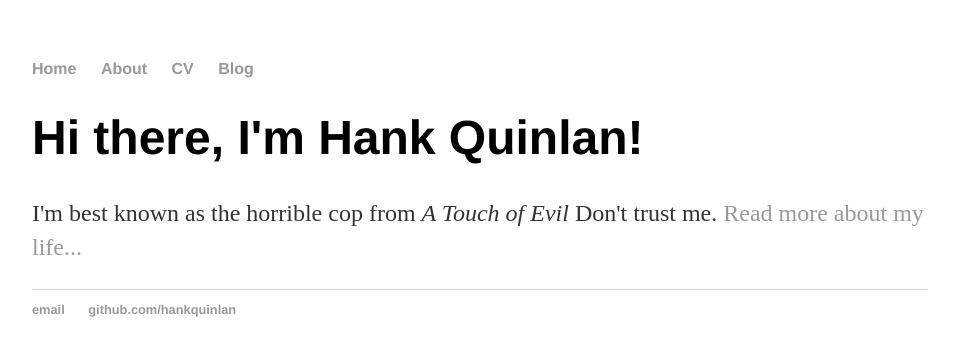
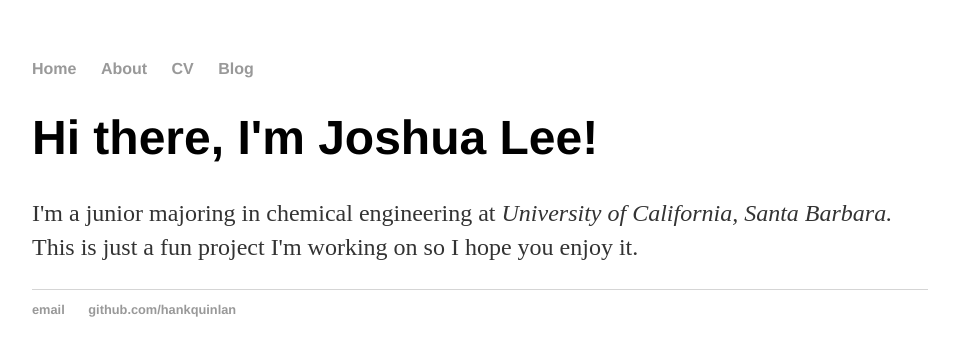
Before and after one commit to 1996leejoshua/1996leejoshua.github.io, a Jekyll site: the page built from index.html, in a window 1280 px wide. Shown: the top 356 px of the page, without its empty margins (160-1115 px from the left). Built offline with Jekyll 4.4.1, drawn with Linux system fonts in a browser that asks for light colours.

Commit message:
Update index.html

```diff
--- a/index.html
+++ b/index.html
@@ -1,8 +1,8 @@
 ---
 layout: default
-title: Hank Quinlan, Horrible Cop
+title: Joshua Lee
 ---
 <div class="blurb">
-	<h1>Hi there, I'm Hank Quinlan!</h1>
-	<p>I'm best known as the horrible cop from <em>A Touch of Evil</em> Don't trust me. <a href="/about">Read more about my life...</a></p>
+	<h1>Hi there, I'm Joshua Lee!</h1>
+	<p>I'm a junior majoring in chemical engineering at <em>University of California, Santa Barbara.</em> This is just a fun project I'm working on so I hope you enjoy it.</p>
 </div><!-- /.blurb -->
```
